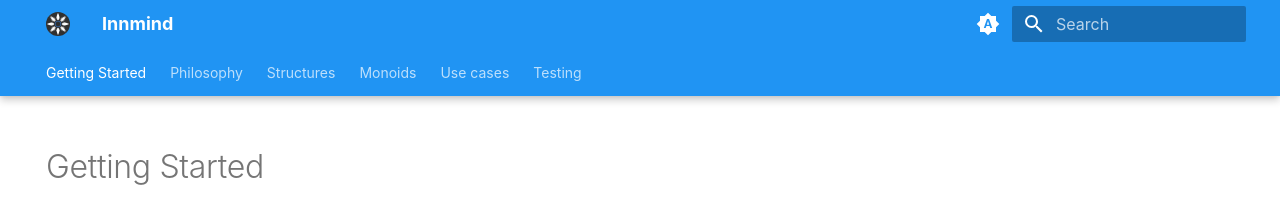
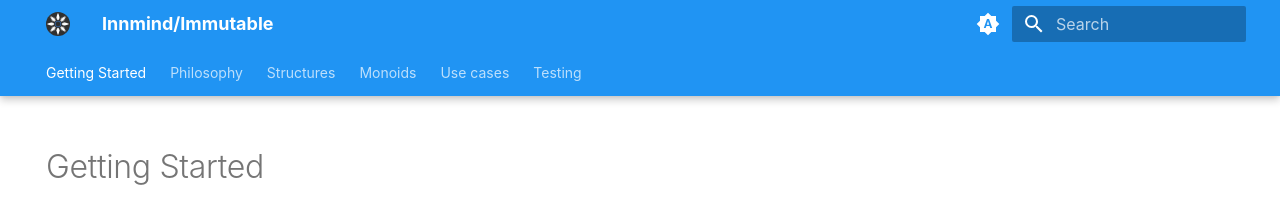
Before and after one commit to Innmind/Immutable, an MkDocs documentation site: the page built from docs/README.md, in a window 1280 px wide. Shown: the top 206 px of the page. Built offline with MkDocs 1.6.1 and Material for MkDocs 9.7.7, drawn with Linux system fonts in a browser that asks for light colours; plug-ins that fetch from the network failed and are left out.

Commit message:
update website name

```diff
--- a/mkdocs.yml
+++ b/mkdocs.yml
@@ -1,5 +1,5 @@
-site_name: Innmind
-repo_name: innmind/immutable
+site_name: Innmind/Immutable
+repo_name: Innmind/Immutable
 
 nav:
   - Getting Started: README.md
```
